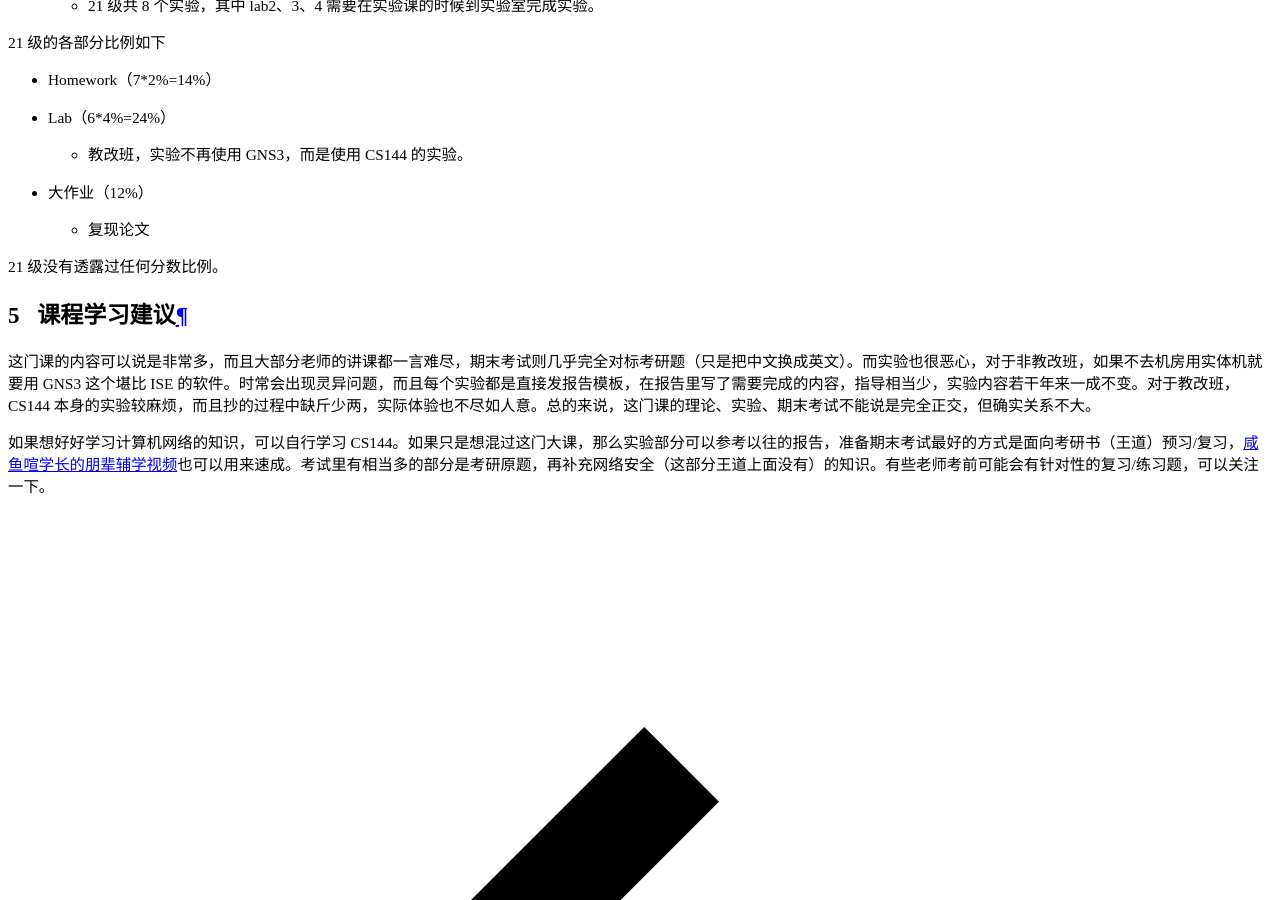
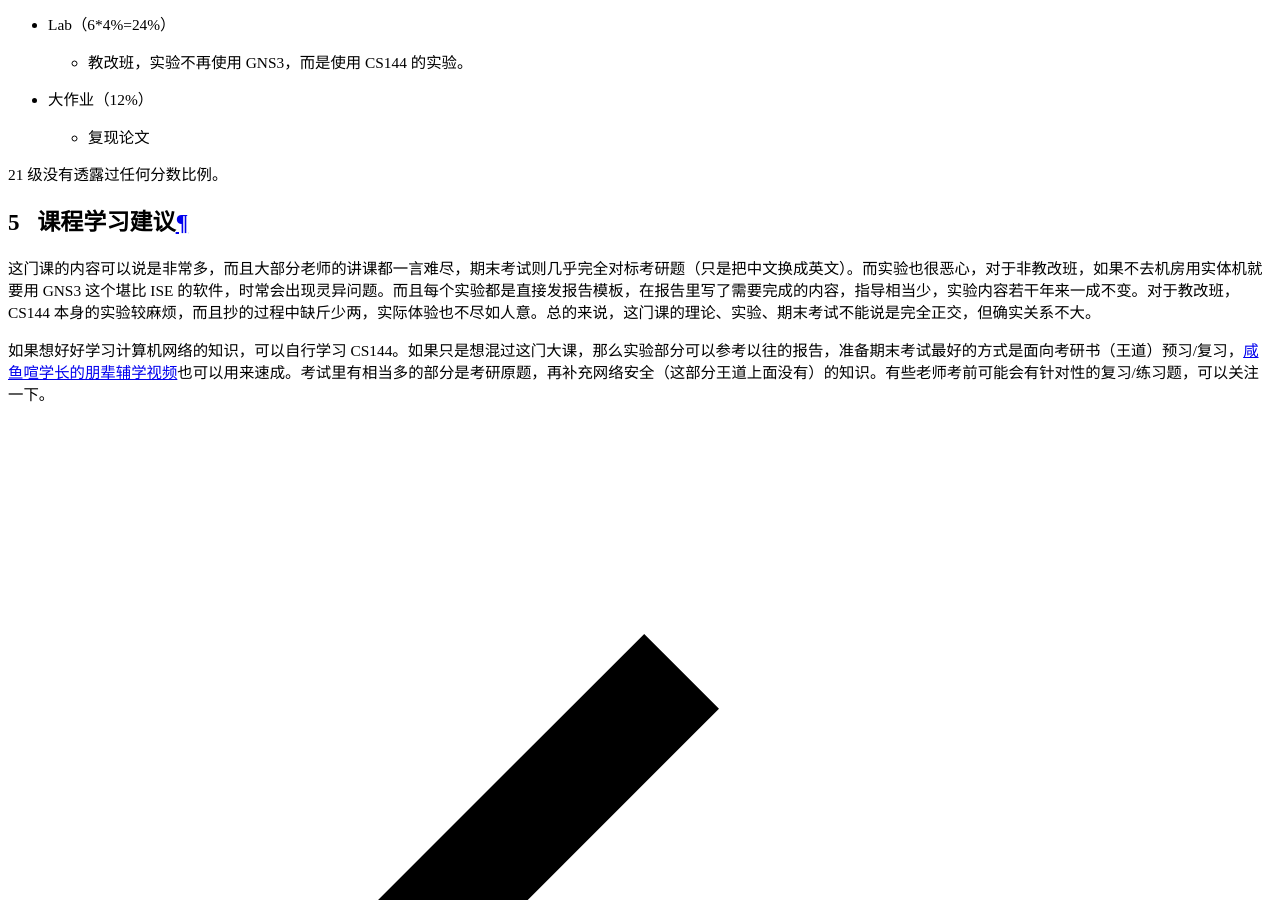
Before and after one commit to ZJU-Turing/TuringCourses, an MkDocs documentation site: the page built from docs/major_mandatory/computer_networks/index.md, in a window 1280 px wide and 900 px high, scrolled down 19076 px. Built offline with MkDocs 1.6.1 and Material for MkDocs 9.7.7, drawn with Linux system fonts in a browser that asks for light colours; comment, search, counter and statistics services are not loaded.

```diff
--- a/docs/major_mandatory/computer_networks/index.md
+++ b/docs/major_mandatory/computer_networks/index.md
@@ -46,10 +46,8 @@
     * 课堂作业（10%）
     * 随堂测验（10%）
         * 23-24 秋冬学期，老师课程进度紧张，因此仅进行了两次小测。
-
     * 出勤（5%）
         * 23-24 秋冬学期老师没有点过名。
-
     * 课程实验（25%）
         * 23-24 秋冬学期，因为前面的 lab 布置较晚，经过助教老师与同学商量后，取消了两个实验。因此最后只有 4 个实验，其中第一个是 Wireshark 抓包分析，第 2、3 个实验使用 GNS3，第 4 个实验使用 socket。都不用去实验室。
 
@@ -80,6 +78,6 @@
 
 ## 课程学习建议
 
-这门课的内容可以说是非常多，而且大部分老师的讲课都一言难尽，期末考试则几乎完全对标考研题（只是把中文换成英文）。而实验也很恶心，对于非教改班，如果不去机房用实体机就要用 GNS3 这个堪比 ISE 的软件。时常会出现灵异问题，而且每个实验都是直接发报告模板，在报告里写了需要完成的内容，指导相当少，实验内容若干年来一成不变。对于教改班，CS144 本身的实验较麻烦，而且抄的过程中缺斤少两，实际体验也不尽如人意。总的来说，这门课的理论、实验、期末考试不能说是完全正交，但确实关系不大。
+这门课的内容可以说是非常多，而且大部分老师的讲课都一言难尽，期末考试则几乎完全对标考研题（只是把中文换成英文）。而实验也很恶心，对于非教改班，如果不去机房用实体机就要用 GNS3 这个堪比 ISE 的软件，时常会出现灵异问题。而且每个实验都是直接发报告模板，在报告里写了需要完成的内容，指导相当少，实验内容若干年来一成不变。对于教改班，CS144 本身的实验较麻烦，而且抄的过程中缺斤少两，实际体验也不尽如人意。总的来说，这门课的理论、实验、期末考试不能说是完全正交，但确实关系不大。
 
 如果想好好学习计算机网络的知识，可以自行学习 CS144。如果只是想混过这门大课，那么实验部分可以参考以往的报告，准备期末考试最好的方式是面向考研书（王道）预习/复习，[咸鱼喧学长的朋辈辅学视频](https://www.bilibili.com/video/BV1Xr4y1r7gM/)也可以用来速成。考试里有相当多的部分是考研原题，再补充网络安全（这部分王道上面没有）的知识。有些老师考前可能会有针对性的复习/练习题，可以关注一下。
```
